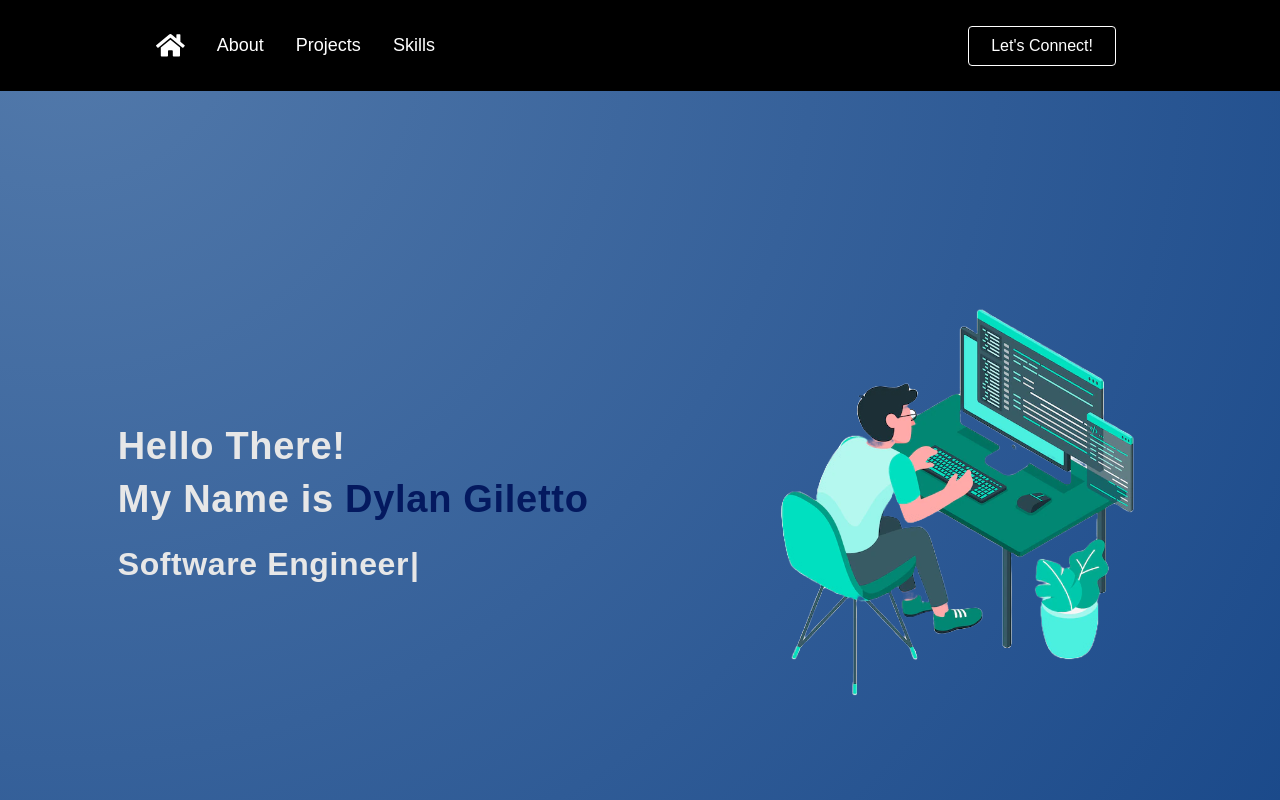
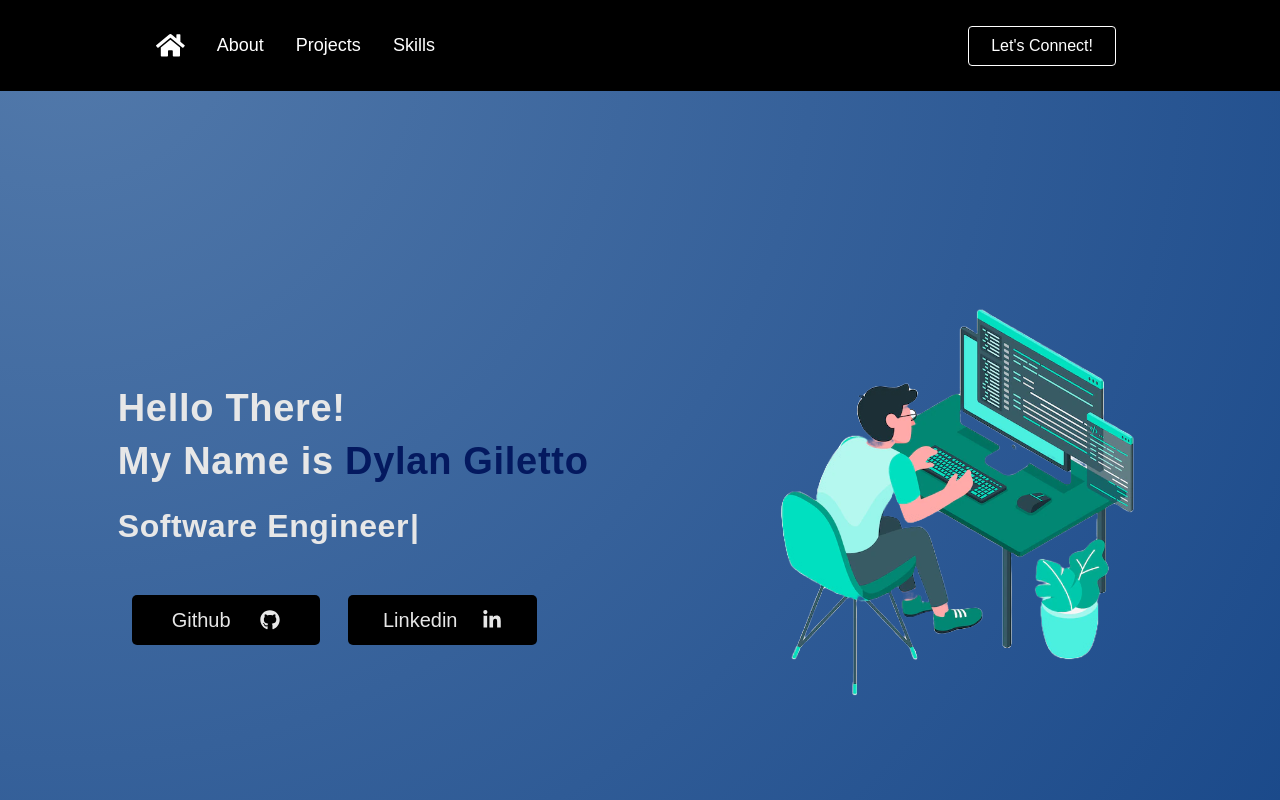
Before and after one commit to dgiletto/Portfolio, a React (Create React App) app: page / in a window 1280 px wide. Built offline with nearby package versions, Linux system fonts and the light colour scheme.

Commit message:
Added Social Links

```diff
--- a/src/App.css
+++ b/src/App.css
@@ -53,3 +53,26 @@
   animation: bounceIn;
   animation-duration: 2s;
 }
+
+.IntroductionText button {
+  font-size: 20px;
+  display: inline-flex;
+  align-items: center;
+  justify-content: space-evenly;
+  width: 40%;
+  margin: 25px 3% 0;
+  padding: 10px;
+  border-radius: 5px;
+  background-color: #000;
+  color: #e7e7e7;
+  height: 50px;
+  cursor: pointer;
+  text-decoration: none;
+  border-style: none;
+}
+
+.IntroductionText button:hover {
+  color: #000;
+  background-color: #e7e7e7;
+  transition: all ease-in-out 0.3s;
+}
--- a/src/Pages/Home.tsx
+++ b/src/Pages/Home.tsx
@@ -2,6 +2,9 @@ import React from 'react';
 import '../App.css';
 import Typewriter from '../Components/Typewriter';
 import Coder from "../Images/coding_avatar.png";
+import { Link } from "react-router-dom";
+import { FaGithub } from 'react-icons/fa';
+import { FaLinkedinIn } from 'react-icons/fa';
 import "animate.css";
 
 function Home() {
@@ -13,6 +16,18 @@ function Home() {
           My Name is <b>Dylan Giletto</b>
         </h1>
         <Typewriter />
+        <Link to="https://github.com/dgiletto">
+          <button>
+            Github
+            <FaGithub />
+          </button>
+        </Link>
+        <Link to="https://www.linkedin.com/in/dylan-giletto-775789269/">
+          <button>
+            Linkedin
+            <FaLinkedinIn />
+          </button>
+        </Link>
       </div>
       <div className= "animate__animated animate__bounceIn">
         <img className ="Coder" src={Coder} alt="" />
```
